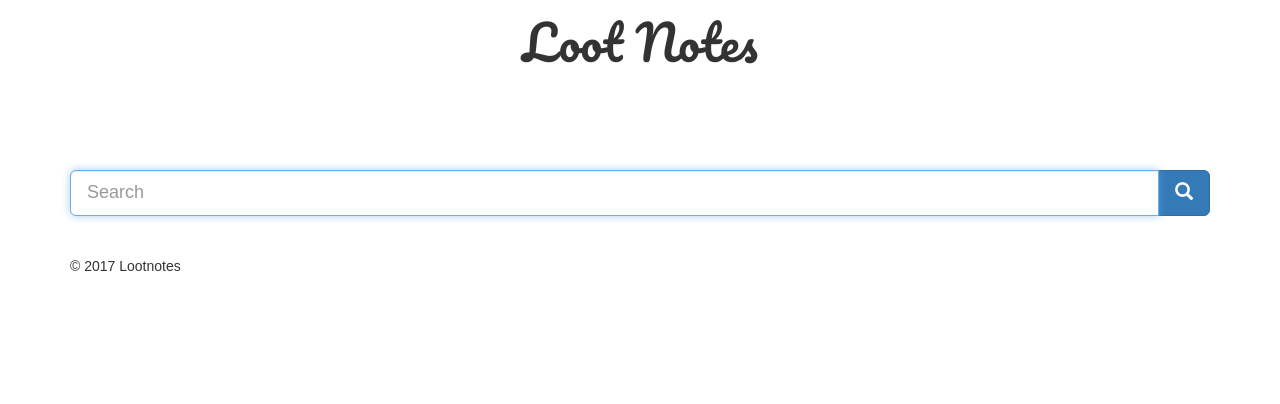
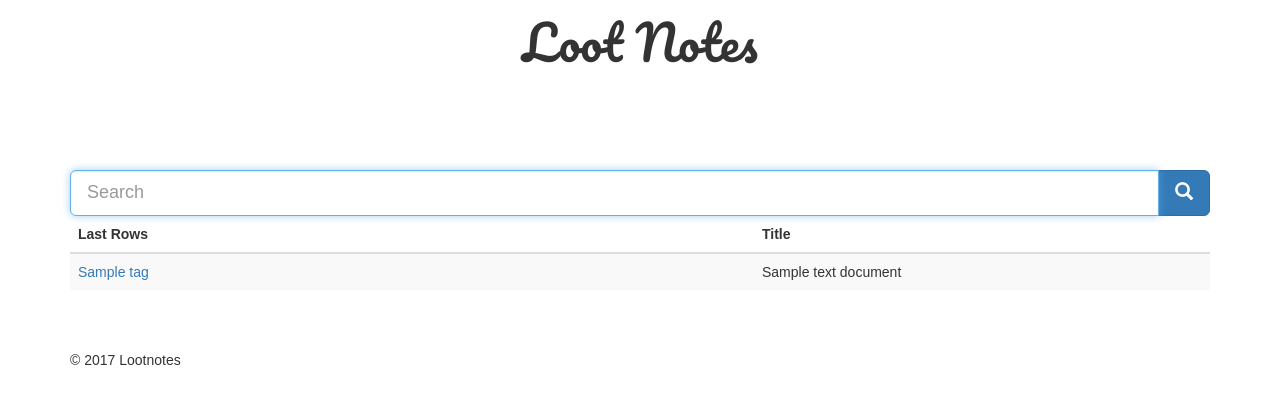
Before and after one commit to kemalcanbora/lootnotes, a Flask app: page / in a window 1280 px wide. Shown: the part 107-511 px from the top of the page. Run offline with Flask 2, Linux system fonts and the light colour scheme; a database or web service that is not in the repository returns one stand-in record (values such as "Sample title"); parts of the project's set-up code (start-up, migrations or seed data) failed here and were passed over; some libraries are stand-ins or nearby versions.

Commit message:
show last 10 data

```diff
--- a/templates/search.html
+++ b/templates/search.html
@@ -44,6 +44,35 @@
       </div>
     </form>
 
+
+     <table ui-jq="dataTable" class="table table-striped b-t b-b dataTable no-footer"
+           id="DataTables_Table_0" role="grid" aria-describedby="DataTables_Table_0_info">
+        <thead>
+
+         <tr role="row" class="font-bold text-center no_border">
+
+             <th style="width: 150px;" class="sorting no_border" tabindex="0"
+                aria-controls="DataTables_Table_0" rowspan="1" colspan="1"
+                aria-label="Browser: activate to sort column ascending">Last Rows
+            </th>
+            <th style="width: 100px;" class="sorting no_border" tabindex="0"
+                aria-controls="DataTables_Table_0" rowspan="1" colspan="1"
+                aria-label="Platform(s): activate to sort column ascending">Title
+            </th>
+        </tr>
+        </thead>
+        <tbody>
+
+         {% for item in documents %}
+            <tr role="row" class="odd">
+            <td><a href="/show_text/{{ item["_id"] }}" target=" _blank">  {{ item["tag"] }}</a></td>
+            <td>{{ item["title"] }}</td>
+
+         {% endfor %}
+        </tr>
+
+     </table>
+
     <br><br>
       <footer class="footer">
         <p>&copy; 2017 Lootnotes </p>
```
